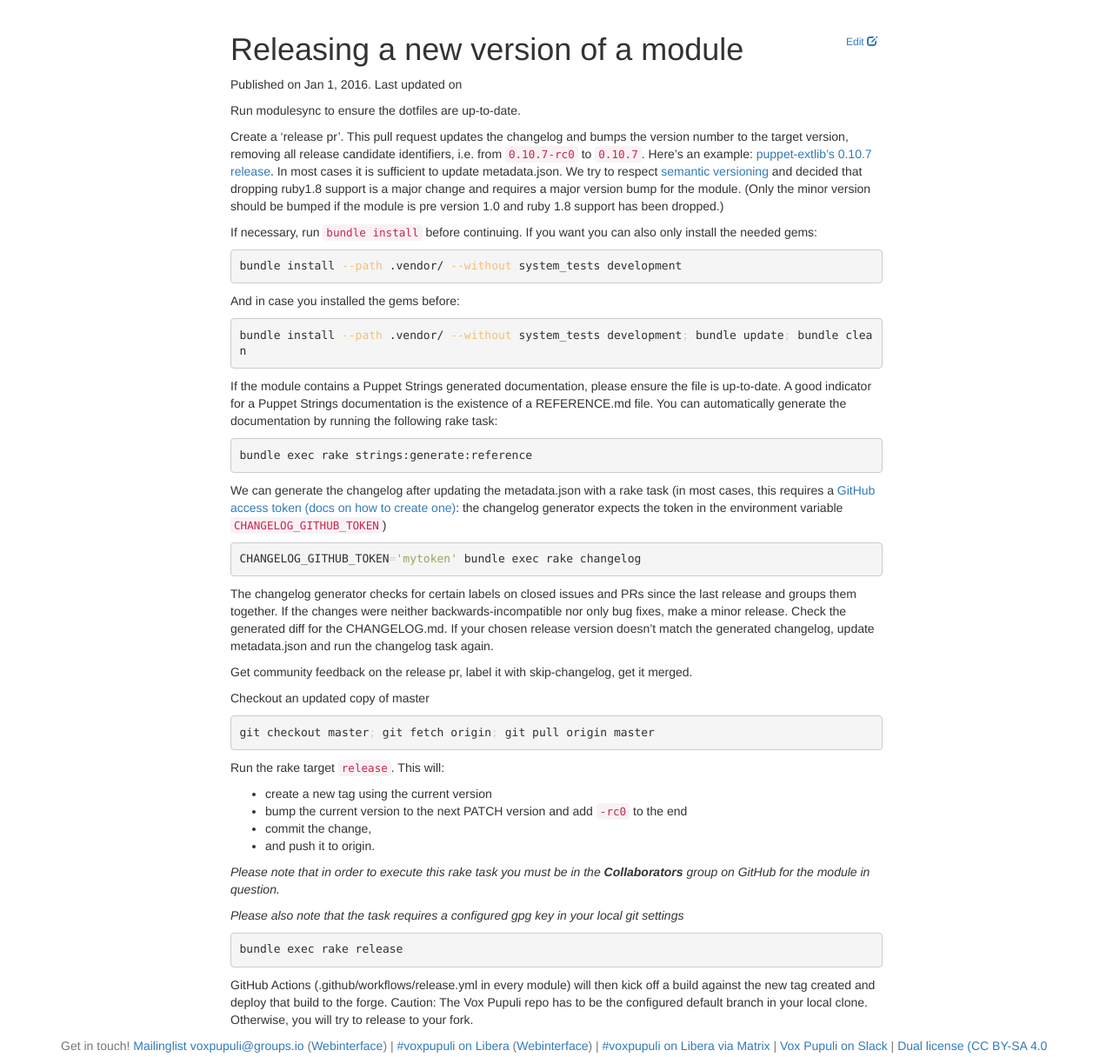
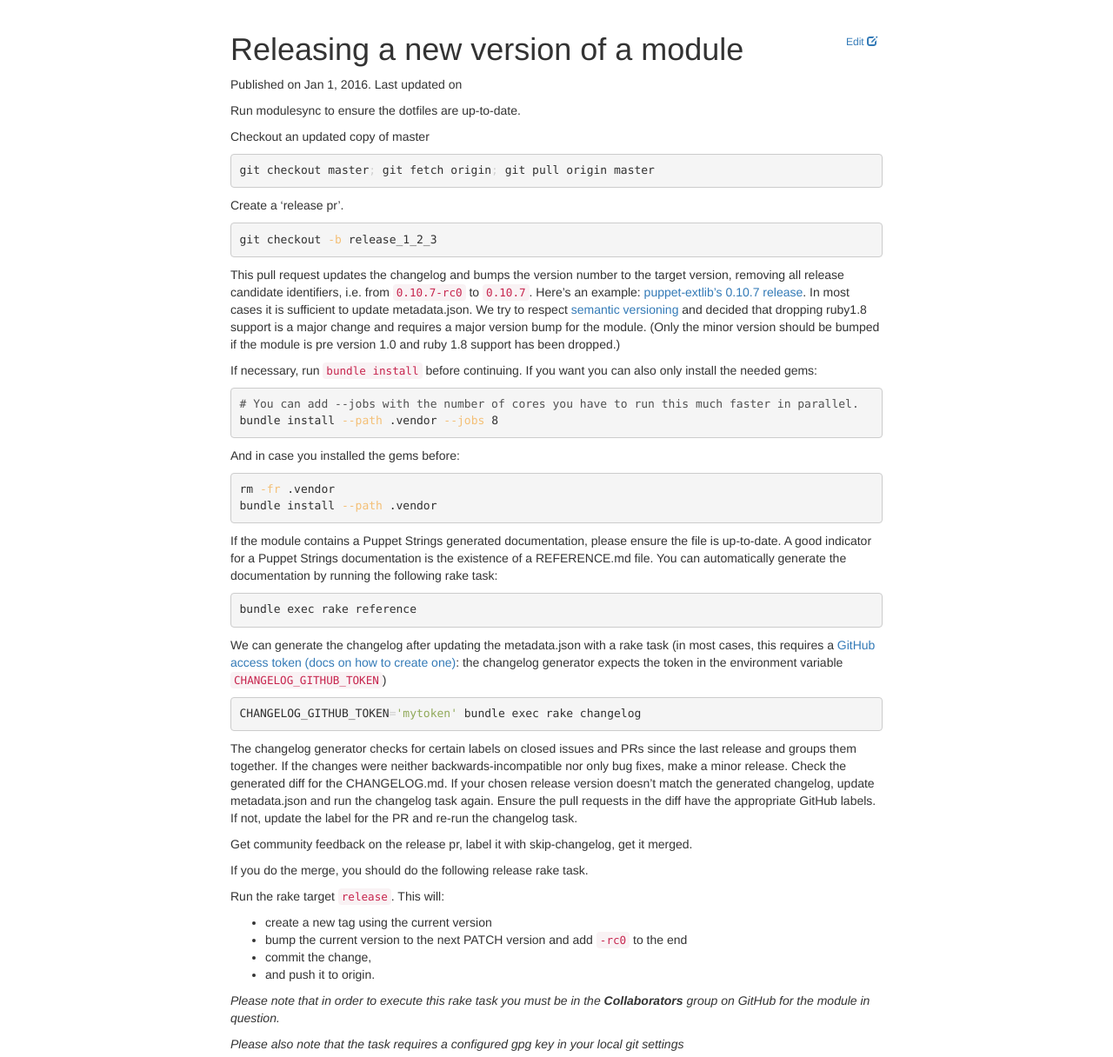
Before and after one commit to voxpupuli/voxpupuli.github.io, a Jekyll site: the page built from _docs/releasing_version.md, in a window 1280 px wide and 1400 px high, cut to the strip 184-1400 px from the top of the window. Shown: the whole strip at 87% size. Built offline with Jekyll 4.4.1, drawn with Linux system fonts in a browser that asks for light colours; nearby versions of some CDN libraries.

Commit message:
Update release process after working with bastelfreak

````diff
--- a/_docs/releasing_version.md
+++ b/_docs/releasing_version.md
@@ -7,7 +7,19 @@ summary: How to perform a complete version release, including modulesync and pub
 
 Run modulesync to ensure the dotfiles are up-to-date.
 
-Create a 'release pr'. This pull request updates the changelog and bumps the
+Checkout an updated copy of master
+
+```bash
+git checkout master; git fetch origin; git pull origin master
+```
+
+Create a 'release pr'.
+
+```bash
+git checkout -b release_1_2_3
+```
+
+This pull request updates the changelog and bumps the
 version number to the target version, removing all release candidate
 identifiers, i.e. from `0.10.7-rc0` to `0.10.7`. Here's an example:
 [puppet-extlib's 0.10.7 release](https://github.com/voxpupuli/puppet-extlib/pull/43).
@@ -20,13 +32,15 @@ ruby 1.8 support has been dropped.)
 If necessary, run `bundle install` before continuing. If you want you can also only install the needed gems:
 
 ```bash
-bundle install --path .vendor/ --without system_tests development
+# You can add --jobs with the number of cores you have to run this much faster in parallel.
+bundle install --path .vendor --jobs 8
 ```
 
 And in case you installed the gems before:
 
 ```bash
-bundle install --path .vendor/ --without system_tests development; bundle update; bundle clean
+rm -fr .vendor
+bundle install --path .vendor
 ```
 
 If the module contains a Puppet Strings generated documentation, please
@@ -35,7 +49,7 @@ documentation is the existence of a REFERENCE.md file. You can automatically
 generate the documentation by running the following rake task:
 
 ```bash
-bundle exec rake strings:generate:reference
+bundle exec rake reference
 ```
 
 We can generate the changelog after updating the metadata.json with a rake task
@@ -47,19 +61,18 @@ the changelog generator expects the token in the environment variable `CHANGELOG
 CHANGELOG_GITHUB_TOKEN='mytoken' bundle exec rake changelog
 ```
 
-The changelog generator checks for certain labels on closed issues and PRs since
-the last release and groups them together. If the changes were neither
+The changelog generator checks for certain labels on closed issues and PRs
+since the last release and groups them together. If the changes were neither
 backwards-incompatible nor only bug fixes, make a minor release. Check the
 generated diff for the CHANGELOG.md. If your chosen release version doesn't
-match the generated changelog, update metadata.json and run the changelog task again.
+match the generated changelog, update metadata.json and run the changelog task
+again. Ensure the pull requests in the diff have the appropriate GitHub labels.
+If not, update the label for the PR and re-run the changelog task.
 
 Get community feedback on the release pr, label it with skip-changelog, get it merged.
 
-Checkout an updated copy of master
 
-```bash
-git checkout master; git fetch origin; git pull origin master
-```
+If you do the merge, you should do the following release rake task.
 
 Run the rake target `release`. This will:
 
````
